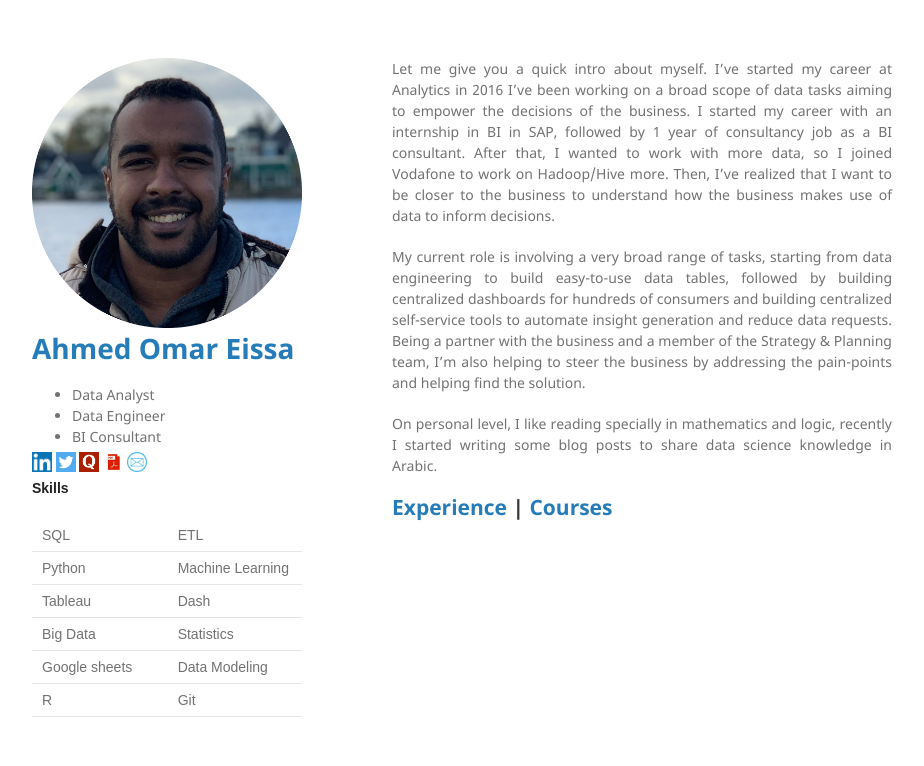
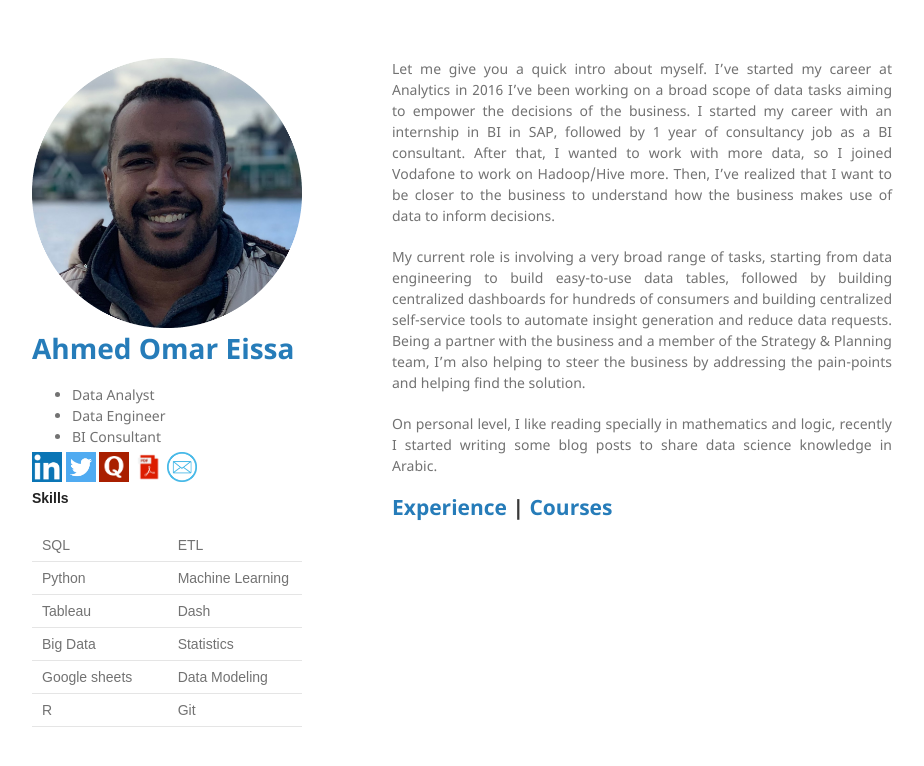
Before and after one commit to AhmedOmarEissa/AhmedOmarEissa.github.io, a Jekyll site: the page built from index.md, in a window 1280 px wide. Shown: the top 766 px of the page, without its empty margins (178-1102 px from the left). Built offline with Jekyll 4.4.1, drawn with Linux system fonts in a browser that asks for light colours.

Commit message:
Update default.html

```diff
--- a/_layouts/default.html
+++ b/_layouts/default.html
@@ -34,19 +34,19 @@
             <li>BI Consultant</li>
           </ul>
         <a href="https://www.linkedin.com/in/ahmedomareissa/" target="_blank">
-            <img  src="https://github.com/AhmedOmarEissa/AhmedOmarEissa.github.io/raw/master/assets/img/Linkedin-Icon.png" width=20" height="20">
+            <img  src="https://github.com/AhmedOmarEissa/AhmedOmarEissa.github.io/raw/master/assets/img/Linkedin-Icon.png" width=30" height="30">
         </a>
         <a href="https://twitter.com/AhmedOmarEissa" target="_blank">
-            <img  src="https://github.com/AhmedOmarEissa/AhmedOmarEissa.github.io/raw/master/assets/img/twitter.png" width=20" height="20">
+            <img  src="https://github.com/AhmedOmarEissa/AhmedOmarEissa.github.io/raw/master/assets/img/twitter.png" width=30" height="30">
         </a>
         <a href="https://www.quora.com/profile/Ahmed-Omar-Eissa" target="_blank">
-            <img  src="https://github.com/AhmedOmarEissa/AhmedOmarEissa.github.io/raw/master/assets/img/Quora.png" width=20" height="20">
+            <img  src="https://github.com/AhmedOmarEissa/AhmedOmarEissa.github.io/raw/master/assets/img/Quora.png" width=30" height="30">
         </a>
         <a href="https://github.com/AhmedOmarEissa/AhmedOmarEissa.github.io/raw/master/assets/Ahmed%20Omar%20Eissa.pdf" target="_blank">
-            <img  src="https://github.com/AhmedOmarEissa/AhmedOmarEissa.github.io/raw/master/assets/img/pdf.webp" width=20" height="20">
+            <img  src="https://github.com/AhmedOmarEissa/AhmedOmarEissa.github.io/raw/master/assets/img/pdf.webp" width=30" height="30">
         </a>
         <a href="mailto:ahmedomar92@yahoo.com" target="_blank">
-            <img  src="https://github.com/AhmedOmarEissa/AhmedOmarEissa.github.io/raw/master/assets/img/mail.png" width=20" height="20">
+            <img  src="https://github.com/AhmedOmarEissa/AhmedOmarEissa.github.io/raw/master/assets/img/mail.png" width=30" height="30">
         </a>
 
         <p style="text-align: left;"><strong><span style="font-family:
```
